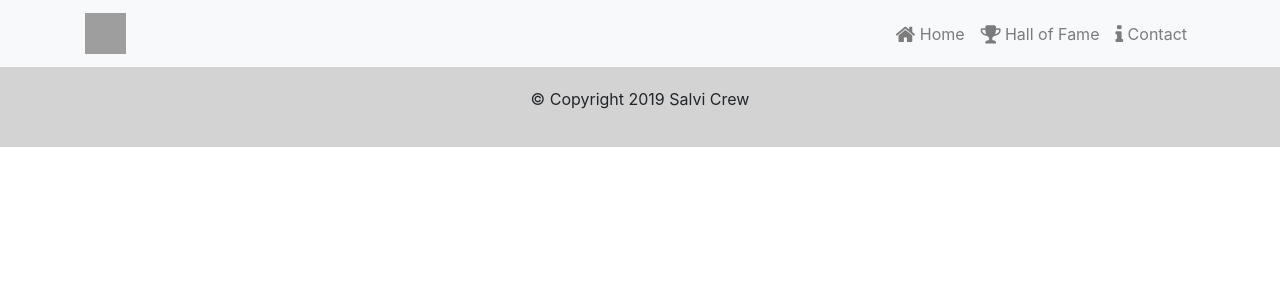
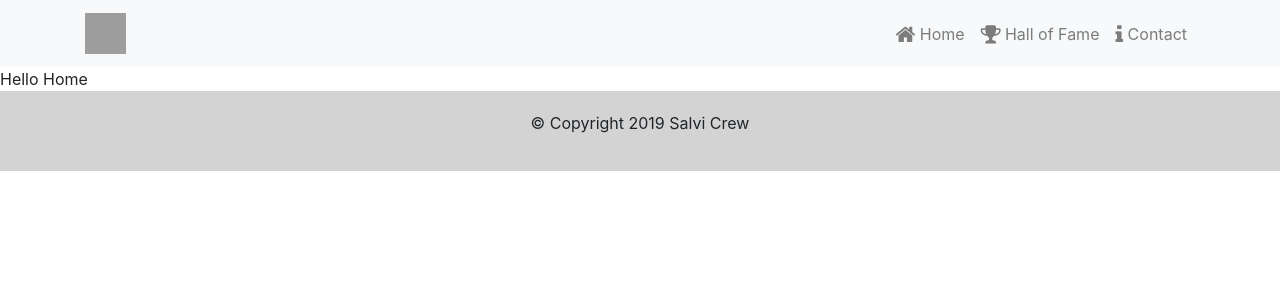
Before and after one commit to joelb01-github/crewapp, a React (Create React App) app: page / in a window 1280 px wide. Shown: the top 300 px of the page. Built offline with nearby package versions, Linux system fonts and the light colour scheme; grey boxes are pictures that could not be loaded.

Commit message:
updated router

```diff
--- a/src/components/HomeComponent.js
+++ b/src/components/HomeComponent.js
@@ -1,9 +1,9 @@
 import React from 'react';
 
-const Home = () => (
+const Home = props => (
   <div>
     Hello Home
   </div>
-);
+)
 
 export default Home;
--- a/src/components/MainComponent.js
+++ b/src/components/MainComponent.js
@@ -1,5 +1,5 @@
 import React, { Component } from 'react';
-import { Route } from 'react-router-dom';
+import { Route, Switch, Redirect } from 'react-router-dom';
 import Header from './HeaderComponent';
 import Footer from './FooterComponent';
 import Home from './HomeComponent';
@@ -12,9 +12,12 @@ class Main extends Component {
       <div>
         <Header />
         <div>
-          <Route path="/home" component={Home} />
-          <Route path="/contact" component={Contact} />
-          <Route path="/hall" component={Hall} />
+          <Switch>
+            <Route path="/" component={Home} />
+            <Route path="/contact" component={Contact} />
+            <Route path="/hall" component={Hall} />
+            <Redirect to="/" />
+          </Switch>
         </div>
         <Footer />
       </div>
```
